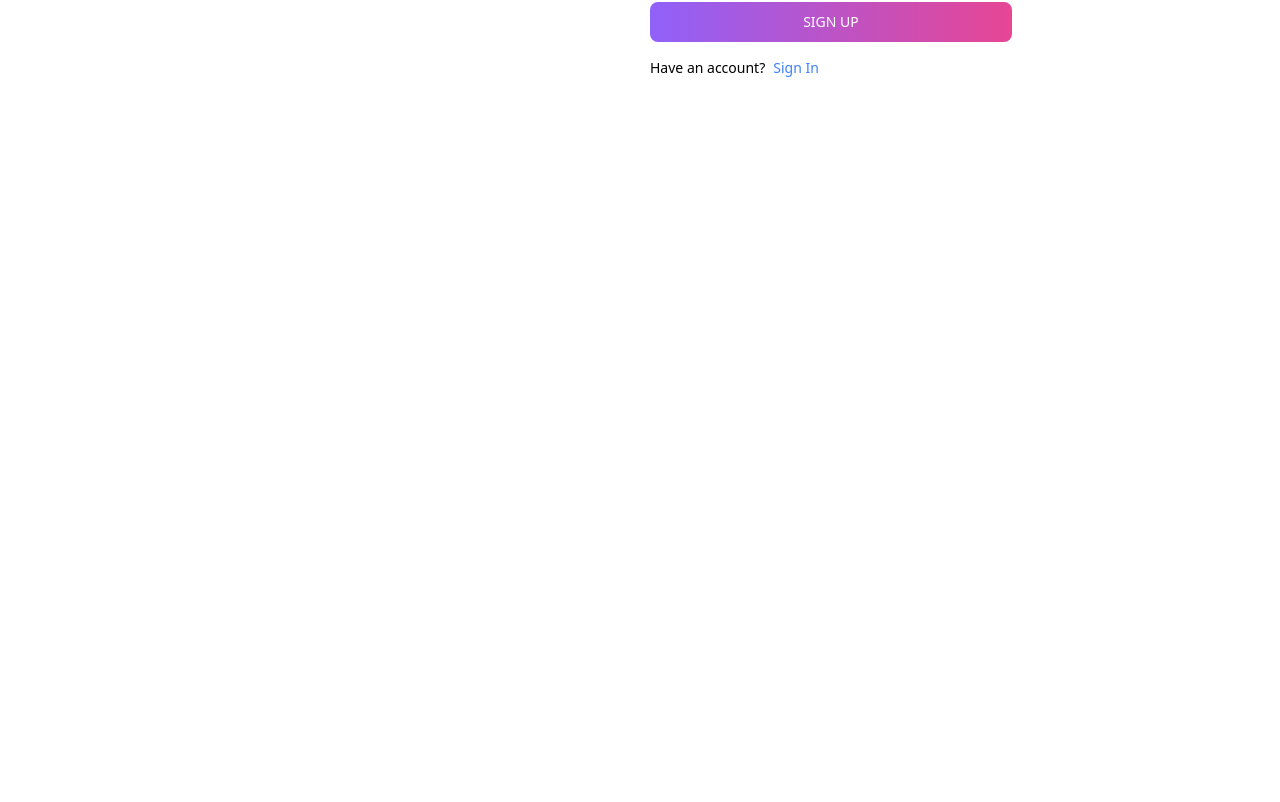
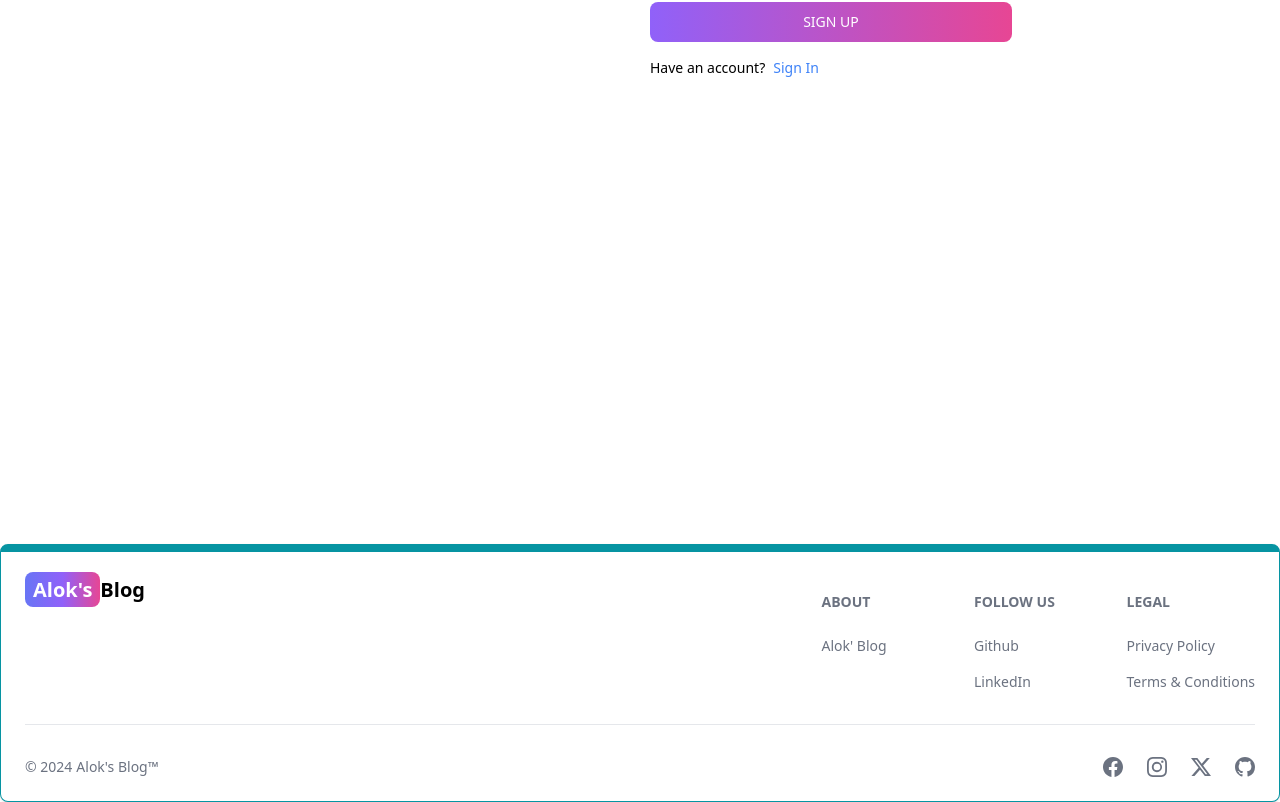
Before and after one commit to Alok2304/mern-blog, a React (Vite) app in the folder client/: page /sign-up in a window 1280 px wide. Shown: the part 400-1202 px from the top of the page. Before the commit the page ends 944 px from the top, so only its background shows below. Built offline with nearby package versions, Linux system fonts and the light colour scheme.

Commit message:
Created and added the footer component

```diff
--- a/client/src/App.jsx
+++ b/client/src/App.jsx
@@ -1,4 +1,4 @@
-import { BrowserRouter , Routes , Route } from "react-router-dom";
+import { BrowserRouter, Routes, Route } from "react-router-dom";
 import Home from "./pages/Home.jsx";
 import About from "./pages/About.jsx";
 import Dashboard from "./pages/Dashboard.jsx";
@@ -6,6 +6,7 @@
 import SignIn from "./pages/SignIn.jsx";
 import SignUp from "./pages/SignUp.jsx";
 import Header from "./components/Header.jsx";
+import FooterCom from "./components/Footer.jsx";
 
 export default function App() {
 	return (
@@ -19,6 +20,7 @@
 				<Route path="/sign-in" element={<SignIn />} />
 				<Route path="/sign-up" element={<SignUp />} />
 			</Routes>
+			<FooterCom />
 		</BrowserRouter>
-  )
+	);
 }
--- /dev/null
+++ b/client/src/components/Footer.jsx
@@ -0,0 +1,79 @@
+import { Footer } from "flowbite-react";
+import { Link } from "react-router-dom";
+import { BsFacebook, BsInstagram, BsTwitterX, BsGithub } from "react-icons/bs";
+
+export default function FooterCom() {
+	return (
+		<Footer container className="border border-teal-500 border-t-8">
+			<div className="w-full max-w-7xl mx-auto">
+				<div className="grid w-full justify-between sm:flex sm:justify-between md:flex md:grid-cols-1">
+					<div>
+						<Link
+							to="/"
+							className="self-center whitespace-nowrap text-sm sm:text-xl font-semibold dark:text-white"
+						>
+							<span className="px-2 py-1 bg-gradient-to-r from-indigo-500 via-purple-500 to-pink-500 rounded-lg text-white">
+								Alok&apos;s
+							</span>
+							Blog
+						</Link>
+					</div>
+					<div className="grid grid-cols-2 gap-8 sm:mt-4 sm:grid-cols-3 sm:gap-6">
+						<div>
+							<Footer.Title title="about" />
+							<Footer.LinkGroup col>
+								<Footer.Link href="/about">Alok&apos; Blog</Footer.Link>
+							</Footer.LinkGroup>
+						</div>
+						<div>
+							<Footer.Title title="Follow us" />
+							<Footer.LinkGroup col>
+								<Footer.Link
+									href="https://github.com/Alok2304"
+									target="_blank"
+									rel="noopener noreferrer"
+								>
+									Github
+								</Footer.Link>
+								<Footer.Link
+									href="https://www.linkedin.com/in/alokkale1207/"
+									target="_blank"
+									rel="noopener noreferrer"
+								>
+									LinkedIn
+								</Footer.Link>
+							</Footer.LinkGroup>
+						</div>
+						<div>
+							<Footer.Title title="Legal" />
+							<Footer.LinkGroup col>
+								<Footer.Link href="#">Privacy Policy</Footer.Link>
+								<Footer.Link href="#">Terms &amp; Conditions</Footer.Link>
+							</Footer.LinkGroup>
+						</div>
+					</div>
+				</div>
+				<Footer.Divider />
+				<div className="w-full sm:flex sm:items-center sm:justify-between">
+					<Footer.Copyright
+						href="#"
+						by="Alok's Blog™"
+						year={new Date().getFullYear()}
+					/>
+					<div className="mt-4 flex space-x-6 sm:mt-0 sm:justify-center">
+						<Footer.Icon
+							href="https://www.facebook.com/alok.kale.50767"
+							icon={BsFacebook}
+						/>
+						<Footer.Icon
+							href="https://www.instagram.com/alok_kale0123/"
+							icon={BsInstagram}
+						/>
+						<Footer.Icon href="#" icon={BsTwitterX} />
+						<Footer.Icon href="https://github.com/Alok2304" icon={BsGithub} />
+					</div>
+				</div>
+			</div>
+		</Footer>
+	);
+}
```
Lines whose indentation alone changed are shown as unchanged.
